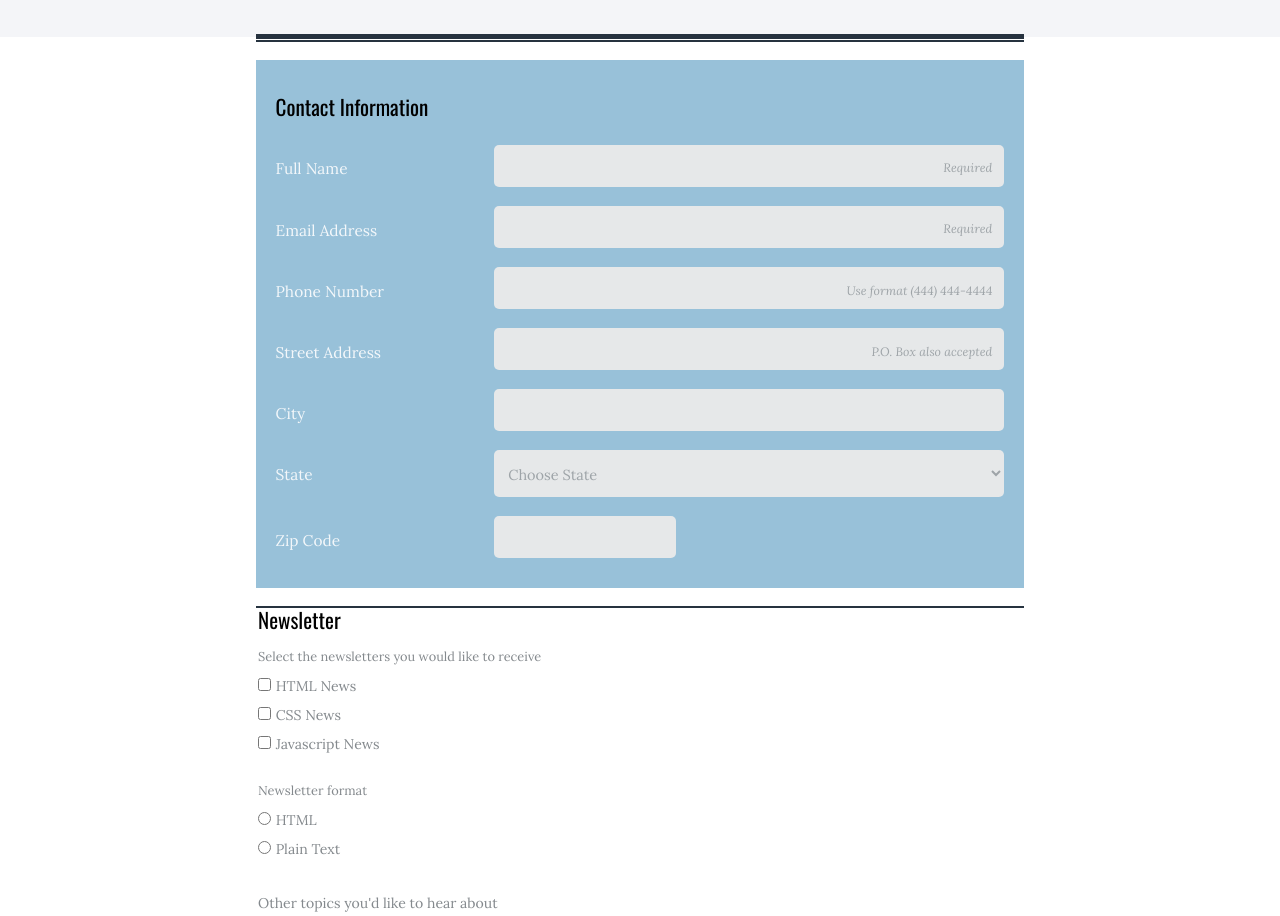
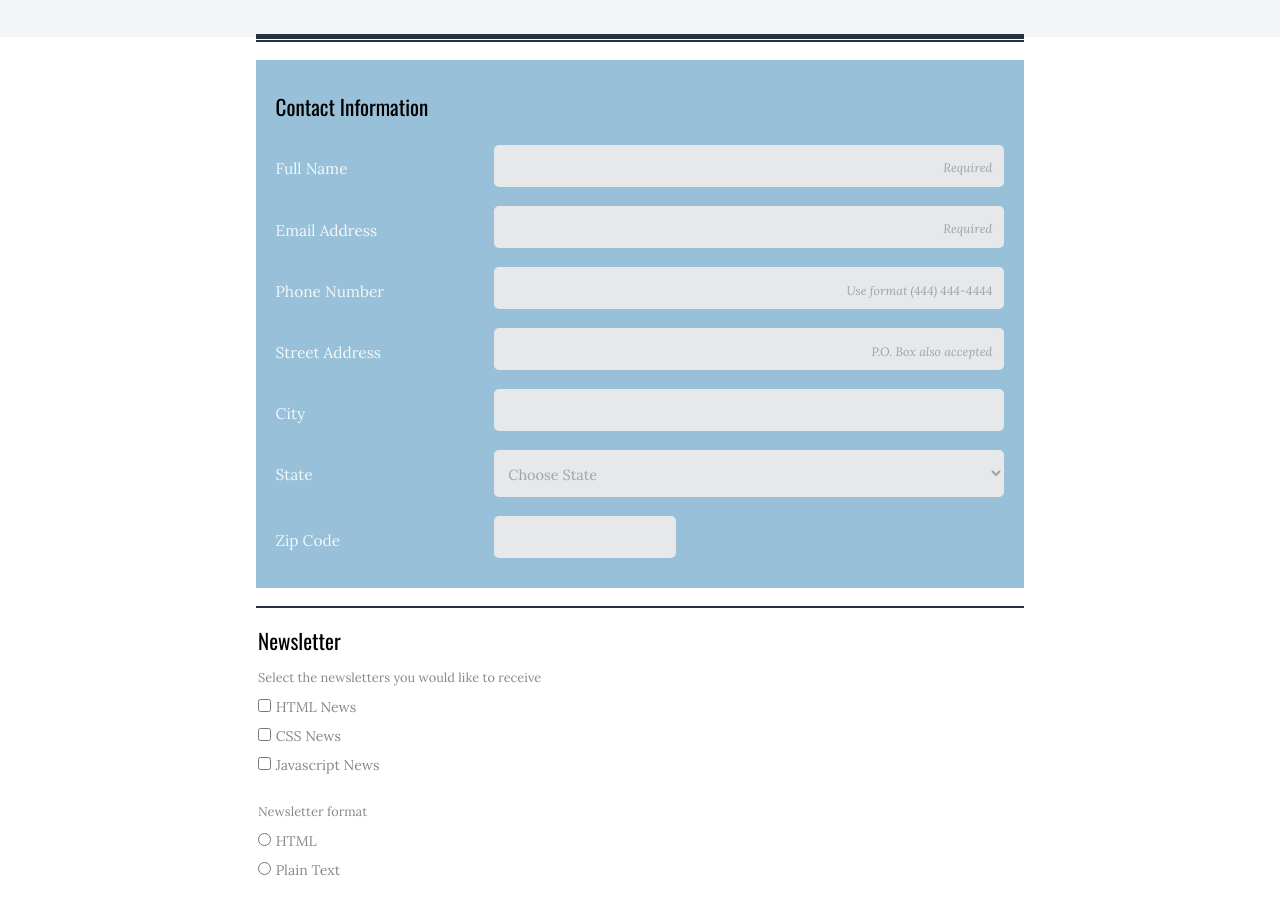
Before and after one commit to aelizabethian/Project-3_Techdegree-Treehouse, a plain HTML site: page index.html in a window 1280 px wide. Shown: the part 180-1096 px from the top of the page. Drawn offline with nearby package versions, Linux system fonts and the light colour scheme.

Commit message:
update
small margin increase

```diff
--- a/css/style.css
+++ b/css/style.css
@@ -219,6 +219,10 @@ footer p {
   margin-bottom: 0.5em;
 }
 
+.newsletterLeg {
+  padding-top: 1em;
+}
+
 .other {
   display: flex;
   flex-direction: column;
--- a/index.html
+++ b/index.html
@@ -125,7 +125,7 @@
             <div class="border"></div>
 
             <fieldset class="newsletter">
-                <legend>Newsletter</legend>
+                <legend class="newsletterLeg">Newsletter</legend>
                 <p>Select the newsletters you would like to receive</p>
 
                 <div class="newsOptions">
```
